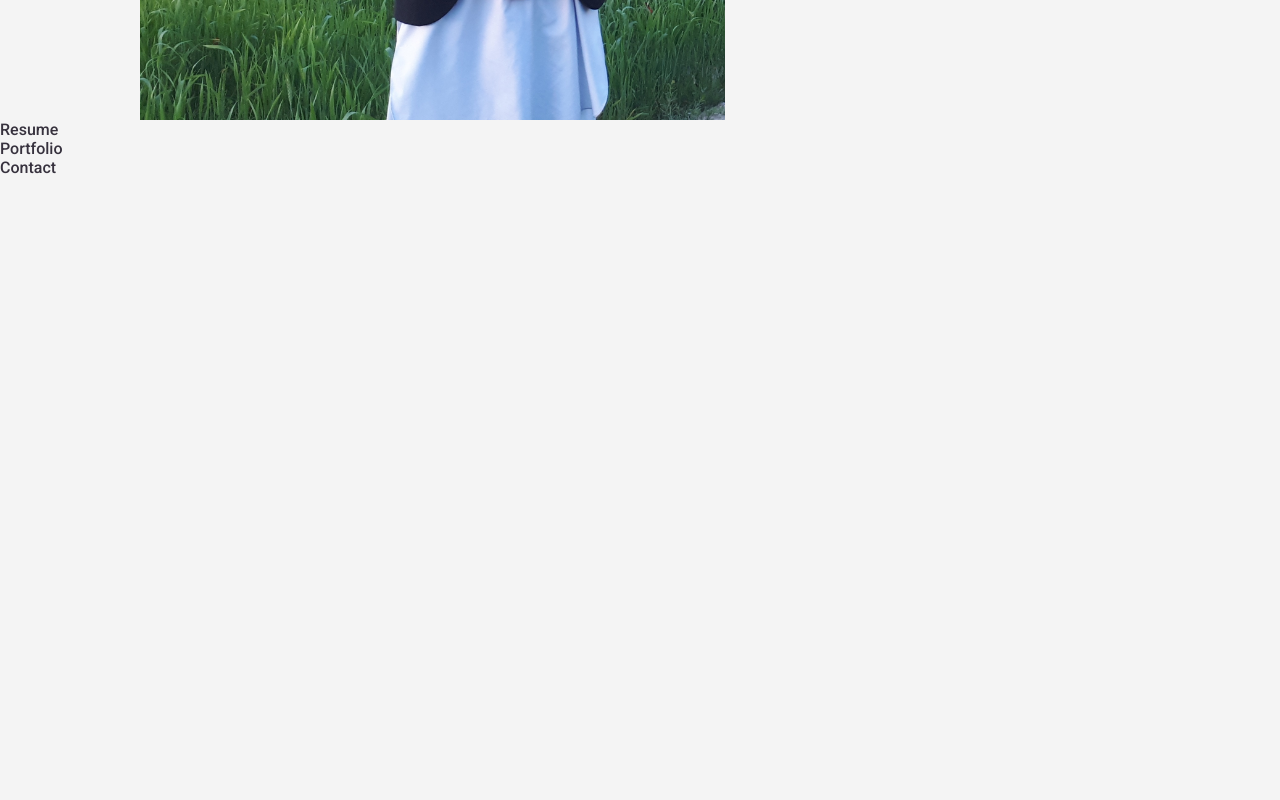
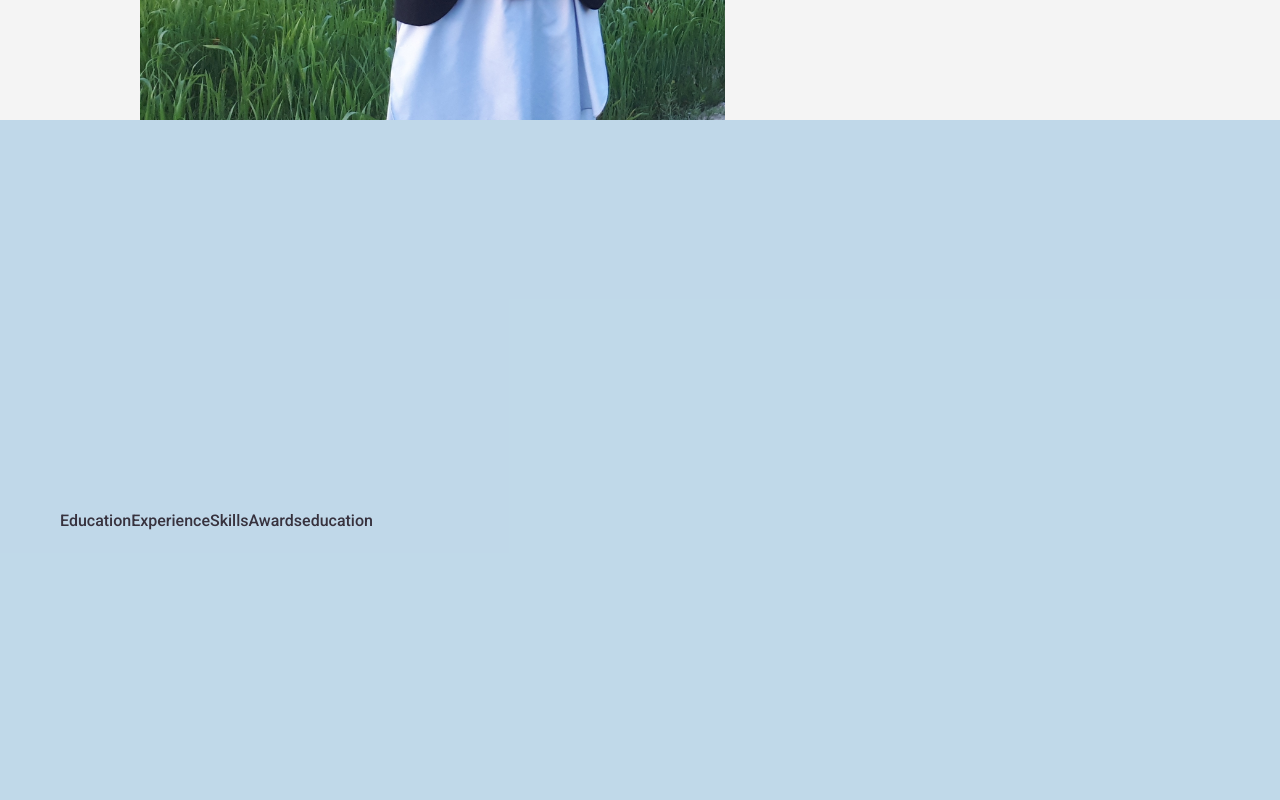
Before and after one commit to sediqullahbadakhsh/badakhsh-portfolio, a React (Create React App) app: page / in a window 1280 px wide. Shown: the part 1480-2280 px from the top of the page. Before the commit the page ends 1657 px from the top, so only its background shows below. Built offline with nearby package versions, Linux system fonts and the light colour scheme; a web font is replaced by a local one.

Commit message:
add navigation functionality and content

```diff
--- a/package.json
+++ b/package.json
@@ -7,9 +7,11 @@
     "@testing-library/react": "^13.3.0",
     "@testing-library/user-event": "^13.5.0",
     "node-sass": "^7.0.1",
+    "prop-types": "^15.8.1",
     "react": "^18.2.0",
     "react-dom": "^18.2.0",
     "react-icons": "^4.4.0",
+    "react-router-dom": "^6.3.0",
     "react-scripts": "5.0.1",
     "web-vitals": "^2.1.4"
   },
--- a/src/components/about/About.jsx
+++ b/src/components/about/About.jsx
@@ -17,6 +17,7 @@ const About = () => (
         testing, mentoring, and...
       </p>
       <table>
+        <tbody>
           <tr>
             <td className="table-title">Name:</td>
             <td className="color-grey">Sediqullah Badakhsh</td>
@@ -29,6 +30,7 @@ const About = () => (
             <td className="table-title">Country:</td>
             <td className="color-grey">Afghanistan</td>
           </tr>
+        </tbody>
       </table>
     </div>
   </div>
--- a/src/components/portfolio/Portfolio.jsx
+++ b/src/components/portfolio/Portfolio.jsx
@@ -1,7 +1,5 @@
-import React from 'react';
+import React from "react";
 
-const Portfolio = () => {
-  return <div>Portfolio</div>;
-};
+const Portfolio = () => <div>portfolio</div>;
 
 export default Portfolio;
--- /dev/null
+++ b/src/components/resume/Awards.jsx
@@ -0,0 +1,2 @@
+const Awards = () => <div>Awards</div>;
+export default Awards;
--- /dev/null
+++ b/src/components/resume/Education.jsx
@@ -0,0 +1,2 @@
+const Education = () => <div>education</div>;
+export default Education;
--- /dev/null
+++ b/src/components/resume/Experience.jsx
@@ -0,0 +1,2 @@
+const Experience = () => <div>Experience</div>;
+export default Experience;
--- /dev/null
+++ b/src/components/resume/Links.jsx
@@ -0,0 +1,19 @@
+import PropTypes from "prop-types";
+import Education from "./Education";
+import Experience from "./Experience";
+import Skills from "./Skills";
+import Awards from "./Awards";
+
+const Links = ({ link }) => {
+  if (link === "education") return <Education />;
+  if (link === "experience") return <Experience />;
+  if (link === "skills") return <Skills />;
+  return <Awards />;
+};
+export default Links;
+Links.propTypes = {
+  link: PropTypes.func,
+};
+Links.defaultProps = {
+  link: "education",
+};
--- a/src/components/resume/Resume.jsx
+++ b/src/components/resume/Resume.jsx
@@ -1,7 +1,32 @@
-import React from 'react';
+import React, { useState } from "react";
+import Links from "./Links";
+import "./Resume.scss";
 
 const Resume = () => {
-  return <div>Resume</div>;
+  const [link, setLink] = useState("education");
+  const handleClick = (e) => {
+    setLink(e.target.id);
+  };
+  return (
+    <div className="resume-container" id="resume">
+      <div className="resume-sections">
+        <a href="#/" id="education" onClick={handleClick}>
+          Education
+        </a>
+        <a href="#/" id="experience" onClick={handleClick}>
+          Experience
+        </a>
+        <a href="#/" id="skills" onClick={handleClick}>
+          Skills
+        </a>
+        <a href="#/" id="awards" onClick={handleClick}>
+          Awards
+        </a>
+      </div>
+      <div className="resume-content">
+        <Links link={link} />
+      </div>
+    </div>
+  );
 };
-
 export default Resume;
--- a/src/components/resume/Resume.scss
+++ b/src/components/resume/Resume.scss
@@ -0,0 +1,11 @@
+@import "../../App.scss";
+.resume-container {
+  width: 100%;
+  height: 100vh;
+  display: grid;
+  padding: 60px;
+  align-items: center;
+  justify-content: center;
+  grid-template-columns: 1fr 6fr;
+  background-color: $blue;
+}
--- /dev/null
+++ b/src/components/resume/Skills.jsx
@@ -0,0 +1,2 @@
+const Skills = () => <div>Skills</div>;
+export default Skills;
```
Also changed, not shown: 1 other file (tests, documents, lock files or other folders). Lines whose indentation alone changed are shown as unchanged.
